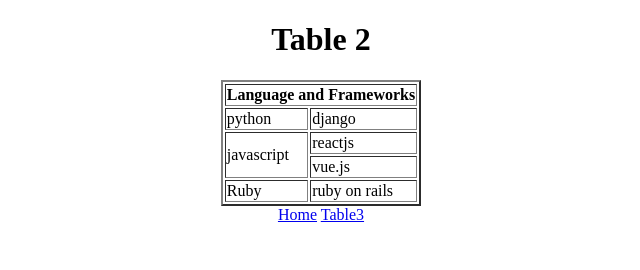
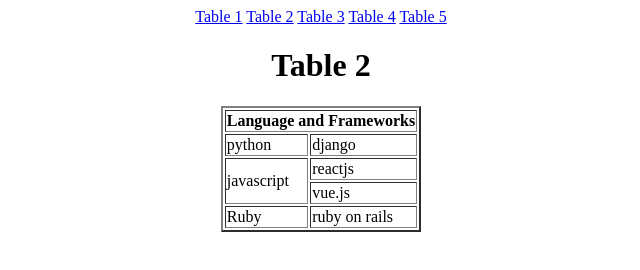
Before and after one commit to izhanfarooqshk/assi4, a plain HTML site: page tables/table2.html in a window 1280 px wide. Shown: the whole page, without its empty margins (319-959 px from the left). Drawn offline with Linux system fonts and the light colour scheme.

Commit message:
Update table2.html

```diff
--- a/tables/table2.html
+++ b/tables/table2.html
@@ -7,6 +7,11 @@
 </head>
 <body>
     <center>
+        <a href="../index .html">Table 1</a>
+        <a href="../tables/table2.html">Table 2</a>
+        <a href="../tables/table3.html">Table 3</a>
+        <a href="../tables/table4.html">Table 4</a>
+        <a href="../tables/table5.html">Table 5</a>
     <h1>Table 2</h1>
 
 
@@ -36,8 +41,7 @@
 
 
 </table>
-        <a href="../index.html">Home</a>
-        <a href="table3.html">Table3</a>
+
 
          </center>
 
```
